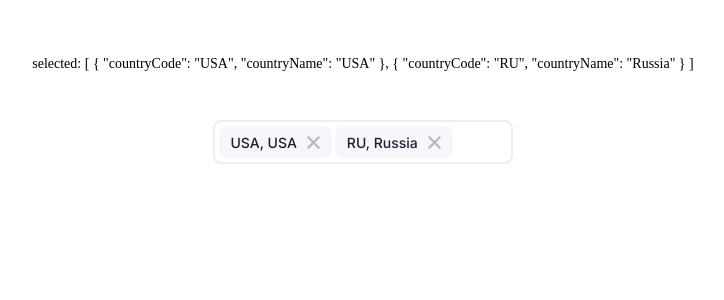
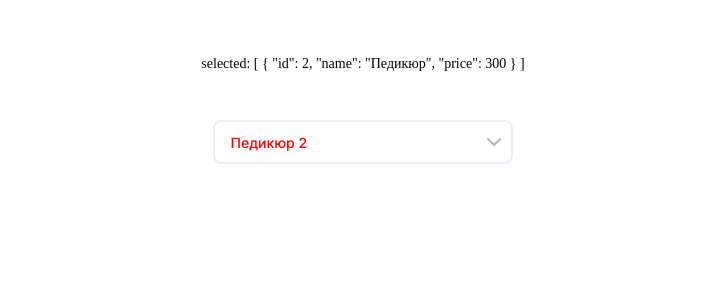
Before and after one commit to bRICK2H/vue-custom-select, a Vue app: page / in a window 1280 px wide. Shown: the top 300 px of the page, without its empty margins (277-1001 px from the left). Built offline with nearby package versions, Linux system fonts and the light colour scheme.

Commit message:
created slots and edit watch: value/options

```diff
--- a/src/App.vue
+++ b/src/App.vue
@@ -1,35 +1,28 @@
 <template>
 	<div id="app">
 		<div class="model">
-			selected: {{ selected }}
+			selected:  {{ selected }}
 		</div>
 		<!-- <div class="area-visibility"> -->
 			<c-select
 				title="Выберите опцию"
-				:value="selected"
-				@input="val => selected = val"
-				:multiple="true"
-			/>
-
-				<!-- :s_label="o => o.name" -->
-				<!-- :width="500" -->
-				<!-- o_label="name" -->
-				<!-- :options="options" -->
-				<!-- :clearable="true" -->
-				<!-- :multiple="true" -->
-				<!-- :reduce="o => o.price" -->
-				<!-- :classes="['option--txt-center', 'option--pd']" -->
-				<!-- v-model="selected" -->
-
-			<!-- <v-select style="width: 300px"
-				:value="selected"
-			/> -->
-				<!-- label="name" -->
-				<!-- :options="options" -->
-				<!-- :clearable="true" -->
-				<!-- :reduce="o => ({price: o.price, name: o.name})" -->
-				<!-- :classes="['option--txt-center', 'option--pd']" -->
-				<!-- v-model="selected" -->
+				:o_label="o => ({price: o.price, id: o.id})"
+				v-model="selected"
+				:options="options"
+				:clearable="false"
+				:multiple="false"
+			>
+				<template v-slot:select="select">
+					<span style="color: red">
+						{{ select.name }} {{ select.id }}
+					</span>
+				</template>
+				<template v-slot:option="option">
+					<span style="color: blue">
+						{{ option.name }}
+					</span>
+				</template>
+			</c-select>
 
 		<!-- </div> -->
 	</div>
@@ -47,22 +40,26 @@ export default {
 		vSelect
 	},
 	data: () => ({
-		// options: ['Маникюр-хороший', 'Педикюр', 'Мужская косметология', 'Стикс-обертывания для тела', [1,23], [1,[3,[4]]]],
-		options: [
-			{ id: 1, name: 'Маникюр-хороший', price: 490 },
-			{ id: 2, name: 'Педикюр', price: 300 },
-			{ id: 3, name: 'Мужская косметология', price: 99 },
-			{ id: 4, name: 'Стикс-обертывания для тела', price: 33 },
-		],
-		selected: [
-			{countryCode: 'USA', countryName: 'USA'},
-			{countryCode: 'RU', countryName: 'Russia'},
-		]
+		// options: [
+		// 		{ id: 1, name: 'Маникюр-хороший', price: 490 },
+		// 		{ id: 2, name: 'Педикюр', price: 1000 },
+		// 		{ id: 3, name: 'Мужская косметология', price: 99 },
+		// 		{ id: 4, name: 'Стикс-обертывания для тела', price: 33 },
+		// 	],
+		// selected: []
+		options: [],
+		selected: [{ id: 2, name: 'Педикюр', price: 300 }]
 	}),
 	created() {
-		setTimeout(() => {
-			// this.selected = [{countryCode: 'CA', countryName: 'Canada'}]
-		}, 300)
+		// setTimeout(() => {
+			// this.selected = [{ id: 2, name: 'Педикюр', price: 1000 }]
+			this.options = [
+				{ id: 1, name: 'Маникюр-хороший', price: 490 },
+				{ id: 2, name: 'Педикюр', price: 300 },
+				{ id: 3, name: 'Мужская косметология', price: 99 },
+				{ id: 4, name: 'Стикс-обертывания для тела', price: 33 },
+			]
+		// }, 3000)
 	}
 }
 </script>
@@ -88,6 +85,8 @@ export default {
 	}
 	.option--pd {
 		// padding: 1rem 0;
+		font-size: 10px;
+		color: pink
 	}
 	.area-visibility {
 		width: 600px;
--- a/src/plugin/c-select/src/c-select.vue
+++ b/src/plugin/c-select/src/c-select.vue
@@ -29,7 +29,9 @@
 							'select-box-name--mr': multiple && (!clearable && selected.length !== 1 || clearable)
 						}"
 					>
+						<slot name="select" v-bind="element">
 							{{ innerReduce(element, s_label) }}
+						</slot>
 					</span>
 					<i-close v-if="multiple && (!clearable && selected.length !== 1 || clearable)"
 						class="select-name__close"
@@ -80,12 +82,13 @@
 					<li class="option" :class="[...classes]"
 						v-for="(option, i) of cloneOptions"
 						:key="i"
+						@click="select(option)"
 					>
 
-						<div class="option__name"
-							@click="select(option)"
-						>
+						<div class="option__name">
+							<slot name="option" v-bind="option" >
 									{{ innerReduce(option, o_label) }}
+							</slot>
 						</div>
 
 					</li>
@@ -112,19 +115,7 @@ export default {
 	props: {
 		title: {
 			type: String,
-			default: 'Выберите опцию'
-		},
-		s_label: {
-			type: null,
-			default: null
-		},
-		o_label: {
-			type: null,
-			default: null
-		},
-		width: {
-			type: Number,
-			default: 300
+			default: 'Добавить'
 		},
 		value: {
 			type: Array,
@@ -134,6 +125,18 @@ export default {
 			type: Array,
 			default: () => ([])
 		},
+		reduce: {
+			type: Function,
+			default: option => option
+		},
+		s_label: {
+			type: [String, Array, Function],
+			default: ''
+		},
+		o_label: {
+			type:  [String, Array, Function],
+			default: ''
+		},
 		multiple: {
 			type: Boolean,
 			default: false
@@ -142,13 +145,13 @@ export default {
 			type: Boolean,
 			default: true
 		},
+		width: {
+			type: Number,
+			default: 300
+		},
 		classes: {
 			type: Array,
 			default: () => ([])
-		},
-		reduce: {
-			type: Function,
-			default: option => option
 		}
 	},
 	data: () => ({
@@ -204,9 +207,6 @@ export default {
 			if (Array.isArray(el)) {
 				return el.flat().join(', ')
 			} else if (typeof el === 'object') {
-				if (label === null) {
-					return Object.values(el).join(', ')
-				} else {
 				if (Array.isArray(label)) {
 					return  label.map(l => el[l]).join(', ')
 				} else if (typeof label === 'function') {
@@ -221,8 +221,9 @@ export default {
 						return label(el)
 					}
 				} else {
-						return el[label]
-					}
+					return label in el
+						? el[label]
+						: Object.values(el).join(', ')
 				}
 			} else {
 				return el
@@ -239,9 +240,8 @@ export default {
 		value: {
 			immediate: true,
 			handler(value) {
+				if (value.length) {
 					if (!this.isLoadWithChangedValue) {
-					if (value.length) {
-
 						if(this.multiple) {
 							this.selected = value
 							this.cloneOptions = this.options.filter(opt => {
@@ -256,18 +256,30 @@ export default {
 								})
 								console.warn(`[custom_select]: "v-model/value" должен принимать массив из одного элемента, т.к. свойство multiple="false". В данном случае selected будет равен [0-му элементу] все остальное уйдет в options`)
 							} else {
+								console.log('?', this.options, value)
 								this.selected = value
 								this.cloneOptions = [...value, ...this.options].filter(el => {
 									return !(value.map(val => JSON.stringify(val)).includes(JSON.stringify(el)))
 								})
 							}
 						}
-					} else {
-						this.cloneOptions = JSON.parse(JSON.stringify(this.options))
-					}
 
 						this.isLoadWithChangedValue = true
-
+					}
+				}
+			}
+		},
+		options: {
+			immediate: true,
+			handler(options) {
+				console.log('opt: ', options, this.value)
+				if (this.value) {
+					const test = this.cloneOptions = options.filter(opt => {
+						return !(this.value.map(val => JSON.stringify(val)).includes(JSON.stringify(opt)))
+					})
+					console.log({test})
+				} else {
+					this.cloneOptions = JSON.parse(JSON.stringify(options))
 				}
 			}
 		},
@@ -314,9 +326,10 @@ export default {
 }
 </script>
 
-<style lang="scss" scoped>
+<style lang="scss">
 	@import url('https://fonts.googleapis.com/css2?family=Inter:wght@300;500&display=swap');
-	* {
+
+	.select-container * {
 		margin: 0;
 		padding: 0;
 		box-sizing: border-box;
@@ -371,6 +384,9 @@ export default {
 
 			&--has-item {
 				width: 60px;
+				height: 100%;
+				background: #fff;
+				box-shadow: -13px 0 4px #fff;
 			}
 		}
 	}
```
Also changed, not shown: src/plugin/c-select/README.md. Lines whose indentation alone changed are shown as unchanged.
